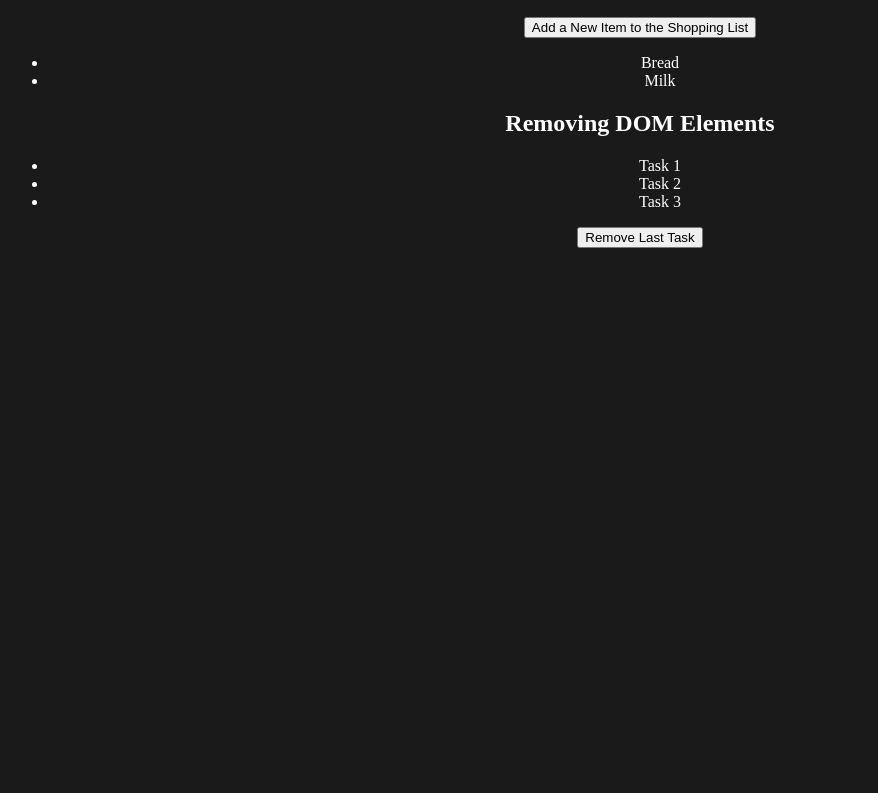
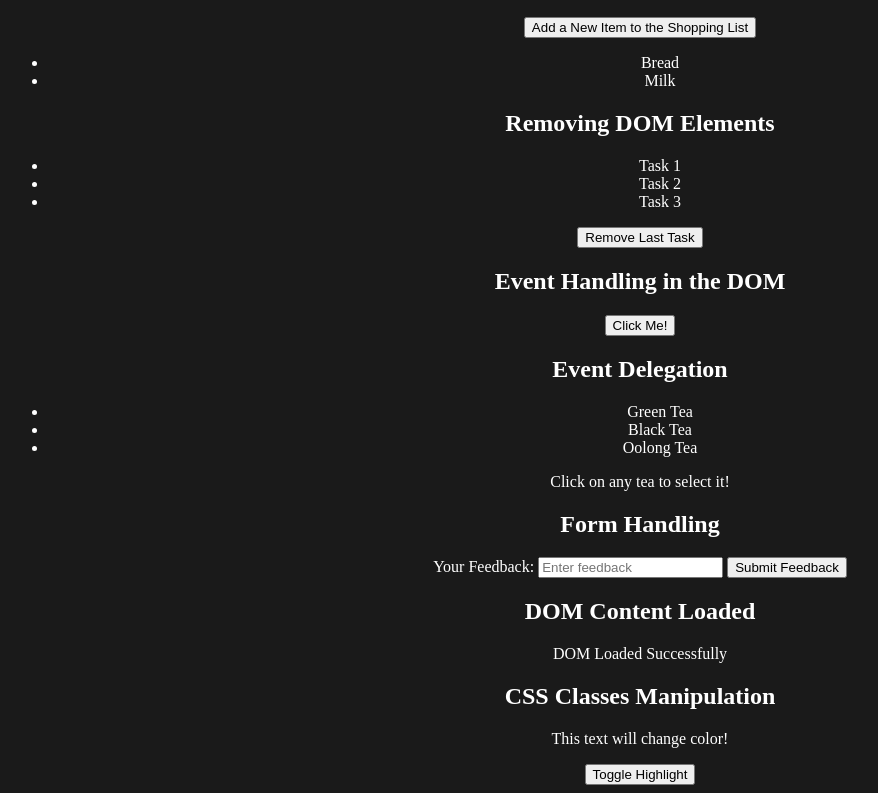
Before and after one commit to aryadishant414/jsFoundation, a plain HTML site: page part8/dom.html in a window 1280 px wide. Shown: the part 513-1306 px from the top of the page, without its empty margins (0-878 px from the left). Before the commit the page ends 800 px from the top, so only its background shows below. Drawn offline with Linux system fonts and the light colour scheme.

Commit message:
remaining DOM challenges done

```diff
--- a/part8/dom.html
+++ b/part8/dom.html
@@ -72,6 +72,48 @@
       <button id="removeLastTask">Remove Last Task</button>
     </section>
 
+    <!-- Example 6: Event Handling in the DOM -->
+    <section id="example-6">
+      <h2>Event Handling in the DOM</h2>
+      <button id="clickMeButton">Click Me!</button>
+    </section>
+
+    <!-- Example 7: Event Delegation -->
+    <section id="example-7">
+      <h2>Event Delegation</h2>
+      <ul id="teaList">
+        <li class="teaItem">Green Tea</li>
+        <li class="teaItem">Black Tea</li>
+        <li class="teaItem">Oolong Tea</li>
+        <!-- <li class="tea">Oolong Tea</li>           this was a hit and trial by me-->
+      </ul>
+      <p>Click on any tea to select it!</p>
+    </section>
+
+    <!-- Example 8: Form Handling -->
+    <section id="example-8">
+      <h2>Form Handling</h2>
+      <form id="feedbackForm">
+        <label for="feedbackInput">Your Feedback:</label>
+        <input type="text" id="feedbackInput" placeholder="Enter feedback" />
+        <button type="submit">Submit Feedback</button>
+      </form>
+      <p id="feedbackDisplay"></p>
+    </section>
+
+    <!-- Example 9: DOM Content Loaded -->
+    <section id="example-9">
+      <h2>DOM Content Loaded</h2>
+      <p id="domStatus">Waiting for DOM to load...</p>
+    </section>
+
+    <!-- Example 10: CSS Classes Manipulation -->
+    <section id="example-10">
+      <h2>CSS Classes Manipulation</h2>
+      <p id="descriptionText" class="yoyo">This text will change color!</p>
+      <button id="toggleHighlight">Toggle Highlight</button>
+    </section>
+
     <script src="./script.js"></script>
   </body>
 </html>
--- a/part8/script.js
+++ b/part8/script.js
@@ -82,3 +82,94 @@ document.getElementById("removeLastTask").addEventListener("click", function() {
 
     taskList.lastElementChild.remove();
 })
+
+
+
+// Example 6
+document.getElementById("clickMeButton").addEventListener("click", function() {
+    alert("Clicked");
+})
+
+// document.getElementById("clickMeButton").addEventListener("dblclick", function() {
+//     alert("Clicked");
+// })
+
+// document.getElementById("clickMeButton").addEventListener("mouseover", function() {
+//     alert("Clicked");
+// })
+
+// document.getElementById("clickMeButton").addEventListener("mouseenter", function() {
+//     alert("Clicked");
+// })
+
+// document.getElementById("clickMeButton").addEventListener("mouseleave", function() {
+//     alert("Clicked");
+// })
+
+
+
+// Example 7
+let elee = document.getElementById("teaList");
+console.log(elee);
+
+document.getElementById("teaList").addEventListener("click", function(event) {
+    let clickedTeaElement = event.target
+    // console.log(clickedTeaElement);
+    // console.log(event.target.matches(".teaItem"));
+
+
+
+    let clickedTea = clickedTeaElement.textContent
+    // console.log(clickedTea);
+
+    // for safety reasons we are checking this condition because in future there might be some other teas that contains different classes
+    if(clickedTeaElement && clickedTeaElement.matches(".teaItem")) {
+        alert(`${clickedTea} is clicked`)
+    }
+
+})
+
+
+
+
+
+// Example 8
+document.getElementById("feedbackForm").addEventListener("submit", function(event) {
+    event.preventDefault();
+    // console.log(event);
+
+    let ourInput = document.getElementById("feedbackInput");
+    // console.log(ourInput);
+    // console.log(ourInput.value);
+
+
+    document.getElementById("feedbackDisplay").textContent = `Feedback is : ${ourInput.value}`;
+
+
+
+
+    // alert("form submitted");
+})
+
+// Example 9
+document.addEventListener("DOMContentLoaded", function() {
+    document.getElementById("domStatus").textContent = "DOM Loaded Successfully";
+})
+
+
+
+// Example 10
+document.getElementById("toggleHighlight").addEventListener("click", function() {
+
+    // console.log(document.getElementById("descriptionText").classList)
+    // document.getElementById("descriptionText").classList.add("highlight")
+    document.getElementById("descriptionText").classList.toggle("highlight")
+
+    // below is my hit and trial
+    // let check = document.getElementById("descriptionText").className;
+    // console.log(check);
+
+    // NOTE : toggle means : ex : dark and light theme ka jo toggle button hota hai uska kya work hota hai ki agr dark theme hai too usko light krdo and light theme hai too usko dark krdo. IN SIMILAR FASHION agr yaha `class` `highlight` lagi hue hai too usko hatado and agr nhi hai too lagado
+
+
+})
```
